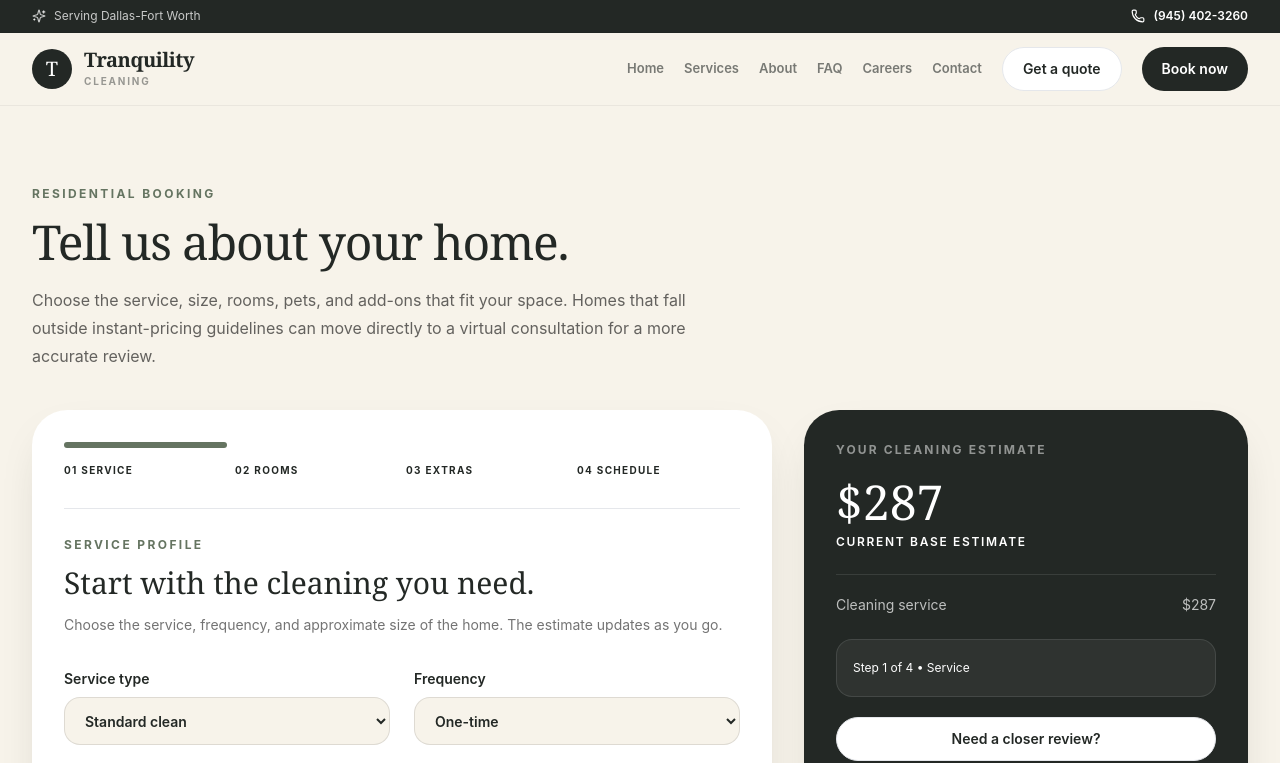
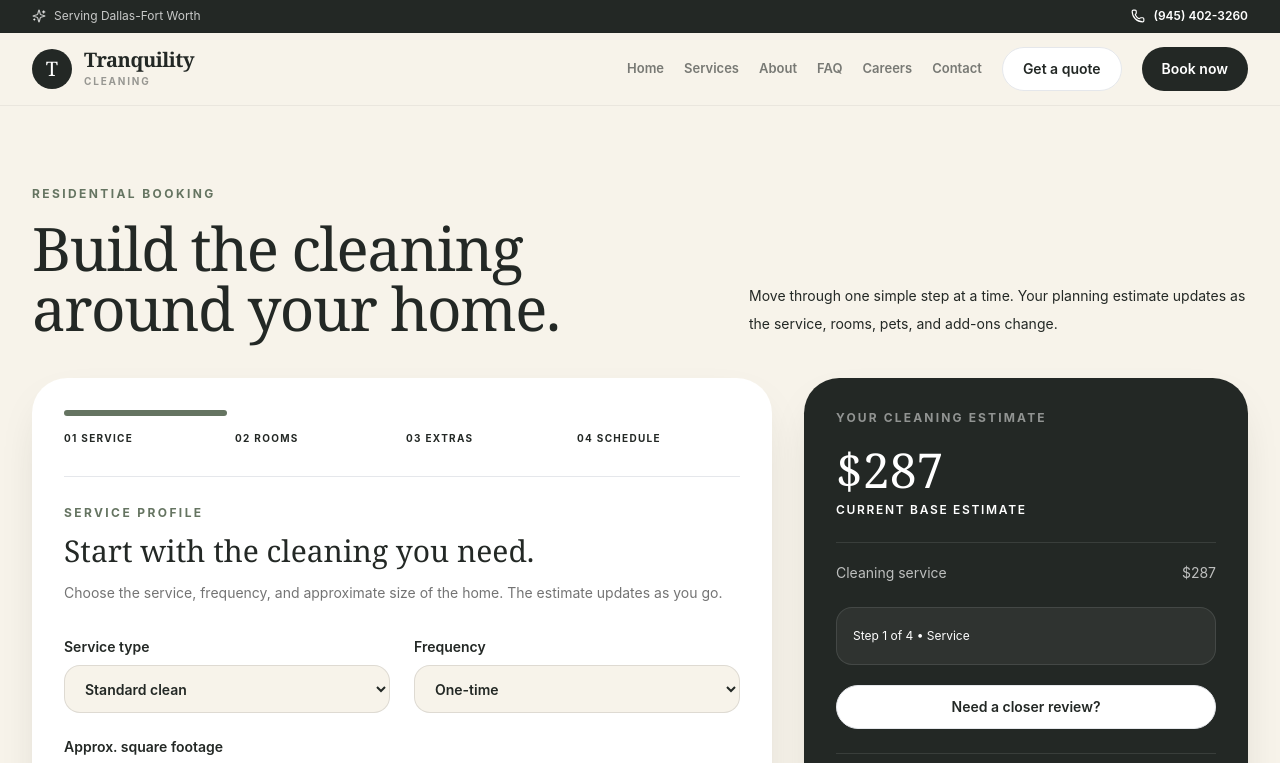
Before and after one commit to EXPRESS-AUDIO-POWER-COMPANY/tranquility-platform, a React (Vite) app: page /booking in a window 1280 px wide. Shown: the top 763 px of the page. Built offline with nearby package versions, Linux system fonts and the light colour scheme.

Commit message:
feat: refine booking page positioning

```diff
--- a/src/pages/Booking.tsx
+++ b/src/pages/Booking.tsx
@@ -4,11 +4,13 @@ export function Booking() {
   return (
     <section className="px-5 py-14 lg:px-8 lg:py-20">
       <div className="mx-auto max-w-7xl">
-        <p className="eyebrow">Residential booking</p>
-        <h1 className="mt-4 max-w-3xl font-serif text-5xl tracking-tight">Tell us about your home.</h1>
-        <p className="mt-5 max-w-2xl text-base leading-7 text-black/60">
-          Choose the service, size, rooms, pets, and add-ons that fit your space. Homes that fall outside instant-pricing guidelines can move directly to a virtual consultation for a more accurate review.
-        </p>
+        <div className="grid gap-6 lg:grid-cols-[1fr_0.72fr] lg:items-end">
+          <div>
+            <p className="eyebrow">Residential booking</p>
+            <h1 className="mt-4 max-w-4xl font-serif text-5xl leading-[0.98] tracking-tight sm:text-6xl">Build the cleaning around your home.</h1>
+          </div>
+          <p className="max-w-xl text-sm leading-7 text-black/58 lg:justify-self-end">Move through one simple step at a time. Your planning estimate updates as the service, rooms, pets, and add-ons change.</p>
+        </div>
         <div className="mt-10"><BookingEstimator /></div>
       </div>
     </section>
```
